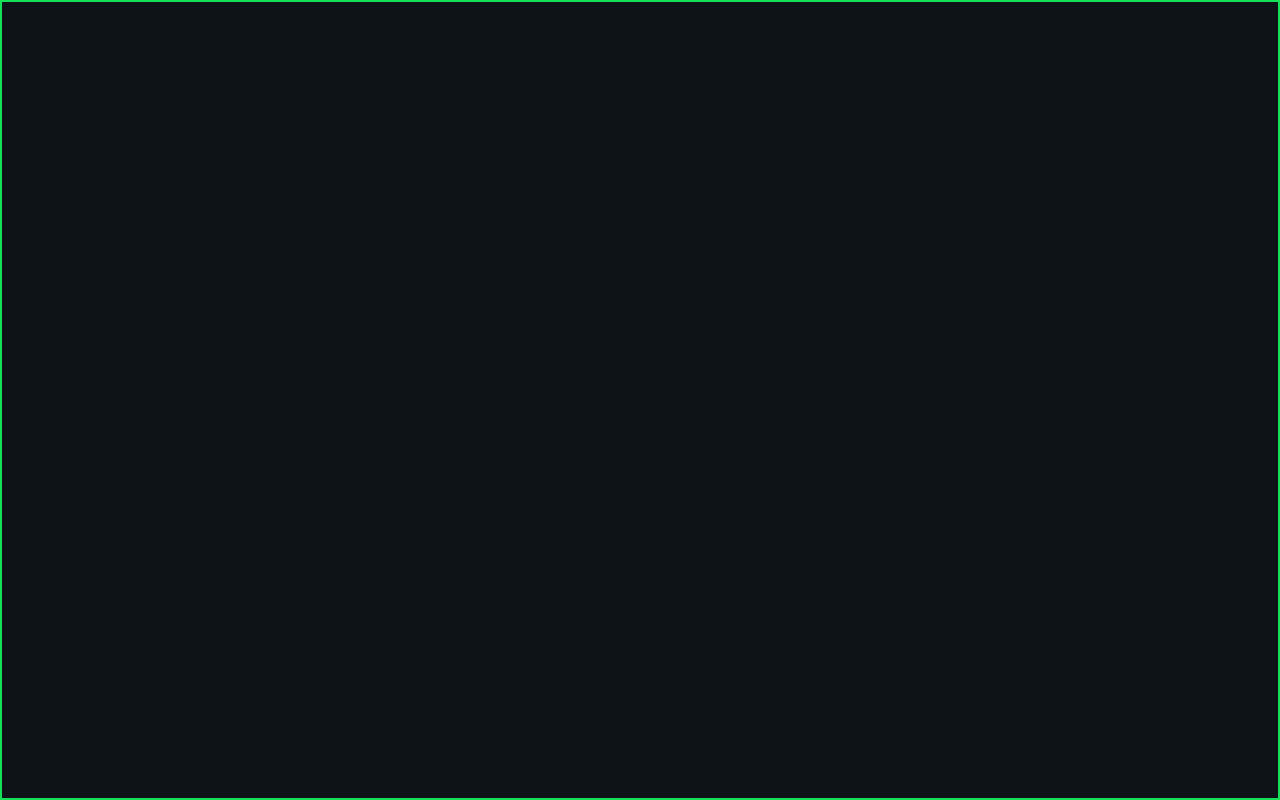
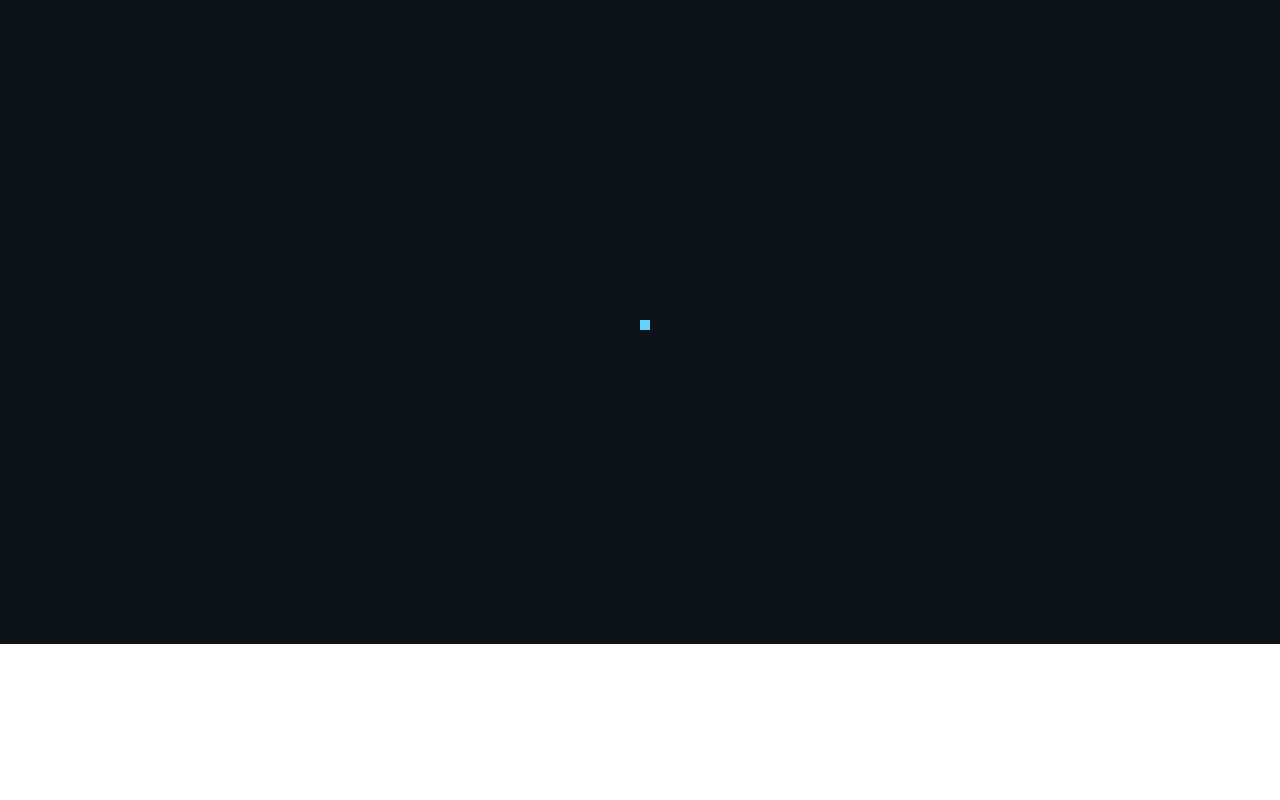
Before and after one commit to daxelb/dorgs, a website with bundled scripts: page index.html in a window 1280 px wide. Built offline with nearby package versions, Linux system fonts and the light colour scheme.

Commit message:
A lone, disabled org.

```diff
--- a/index.html
+++ b/index.html
@@ -5,9 +5,14 @@
   <meta name="viewport" content="width=device-width, initial-scale=1.0">
   <title>Schnork Life</title>
   <link rel="stylesheet" href="/styles.css">
+  <script type="text/javascript" src="https://code.jquery.com/jquery-1.7.1.min.js"></script>
 </head>
 <body>
   <!-- <h1>Schnork Life</h1> -->
-  <canvas></canvas>
+  <div id="env">
+    <canvas id="env-canvas"/>
+  </div>
+
+  <script type="module" src="index.js"></script>
 </body>
 </html>
--- /dev/null
+++ b/index.js
@@ -0,0 +1,8 @@
+'use strict';
+
+import Engine from './src/Engine.js';
+
+$('document').ready(function () {
+  let engine = new Engine();
+  engine.start(60);
+});
--- /dev/null
+++ b/src/Cell.js
@@ -0,0 +1,25 @@
+const EmptyState = Symbol('empty');
+const FoodState = Symbol('food');
+const OrgState = Symbol('org');
+
+const color_scheme = {
+  empty: '#0E1318',
+  food: '#F82380',
+  org: '#60D4FF',
+};
+
+export default class Cell {
+  constructor(state, col, row, x, y) {
+    this.owner = null;
+    this.setState(state);
+    this.col = col;
+    this.row = row;
+    this.x = x;
+    this.y = y;
+  }
+
+  setState(state) {
+    this.state = state;
+    this.color = color_scheme[state];
+  }
+}
--- /dev/null
+++ b/src/ColorScheme.js
@@ -0,0 +1,30 @@
+const color_scheme = {
+  empty: '#0E1318',
+  food: '#F82380',
+  org: '#60D4FF',
+};
+
+class ColorScheme {
+  constructor(env) {
+    this.env = env;
+  }
+
+  loadColorScheme() {
+    for (let state of [new EmptyState(), new FoodState(), new OrgState()]) {
+      state.color = color_scheme[state.name];
+    }
+    for (let cell_state in color_scheme) {
+      $('#' + cell_state + '.cell-type ').css(
+        'background-color',
+        color_scheme[cell_state]
+      );
+      $('#' + cell_state + '.cell-legend-type').css(
+        'background-color',
+        color_scheme[cell_state]
+      );
+    }
+    this.env.renderer.renderFullGrid(this.env.grid_map.grid);
+  }
+}
+
+export default ColorScheme;
--- /dev/null
+++ b/src/Engine.js
@@ -0,0 +1,92 @@
+import Environment from './Environment.js';
+// import ColorScheme from './ColorScheme.js';
+
+const min_render_speed = 60;
+
+class Engine {
+  constructor() {
+    this.fps = 60;
+    this.env = new Environment(10);
+    // this.colorscheme = new ColorScheme(this.env);
+    // this.colorscheme.loadColorScheme();
+    this.env.OriginOfLife();
+
+    this.sim_last_update = Date.now();
+    this.sim_delta_time = 0;
+
+    this.ui_last_update = Date.now();
+    this.ui_delta_time = 0;
+
+    this.actual_fps = 0;
+    this.running = false;
+  }
+
+  start(fps = 60) {
+    if (fps <= 0) {
+      fps = 1;
+    }
+    this.fps = fps;
+    this.sim_loop = setInterval(() => {
+      this.updateSimDeltaTime();
+      this.environmentUpdate();
+    }, 1000 / fps);
+    this.running = true;
+    if (this.fps >= min_render_speed) {
+      if (this.ui_loop != null) {
+        clearInterval(this.ui_loop);
+        this.ui_loop = null;
+      }
+    } else {
+      this.setUiLoop();
+    }
+  }
+
+  stop() {
+    clearInterval(this.sim_loop);
+    this.running = false;
+    this.setUiLoop();
+  }
+
+  restart(fps) {
+    clearInterval(this.sim_loop);
+    this.start(fps);
+  }
+
+  setUiLoop() {
+    if (!this.ui_loop) {
+      this.ui_loop = setInterval(() => {
+        this.updateUIDeltaTime();
+        this.necessaryUpdate();
+      }, 1000 / min_render_speed);
+    }
+  }
+
+  updateSimDeltaTime() {
+    this.sim_delta_time = Date.now() - this.sim_last_update;
+    this.sim_last_update = Date.now();
+    if (!this.ui_loop) {
+      this.ui_delta_time = this.sim_delta_time;
+    }
+  }
+
+  updateUIDeltaTime() {
+    this.ui_delta_time = Date.now() - this.ui_last_update;
+    this.ui_last_update = Date.now();
+  }
+
+  environmentUpdate() {
+    this.actual_fps = 1000 / this.sim_delta_time;
+    this.env.update(this.sim_delta_time);
+    if (this.ui_loop == null) {
+      this.necessaryUpdate();
+    }
+  }
+
+  necessaryUpdate() {
+    this.env.render();
+    // this.controlpanel.update(this.ui_delta_time);
+    // this.organism_editor.update();
+  }
+}
+
+export default Engine;
--- /dev/null
+++ b/src/Environment.js
@@ -0,0 +1,47 @@
+import Renderer from './Renderer.js';
+import GridMap from './GridMap.js';
+import Org from './Org.js';
+
+class Environment {
+  constructor(cell_size) {
+    this.renderer = new Renderer('env-canvas', 'env', cell_size);
+    this.num_rows = Math.ceil(this.renderer.height / cell_size);
+    this.num_cols = Math.ceil(this.renderer.width / cell_size);
+    this.grid_map = new GridMap(this.num_cols, this.num_rows, cell_size);
+    this.orgs = [];
+    this.total_ticks = 0;
+  }
+
+  update() {
+    this.total_ticks++;
+  }
+
+  render() {
+    this.renderer.renderCells();
+    this.renderer.renderHighlights();
+  }
+
+  renderFull() {
+    this.renderer.renderFullGrid(this.grid_map.grid);
+  }
+
+  OriginOfLife() {
+    let center = this.grid_map.getCenter();
+    let org = new Org(center[0], center[1], this);
+    this.addOrg(org);
+  }
+
+  addOrg(org) {
+    org.updateGrid();
+    this.orgs.push(org);
+  }
+
+  removeOrg(org_indeces) {
+    let start_pop = this.organisms.length;
+    for (let i of org_indeces.reverses()) {
+      this.orgs.spliace(i, 1);
+    }
+  }
+}
+
+export default Environment;
--- /dev/null
+++ b/src/GridMap.js
@@ -0,0 +1,79 @@
+import Cell from './Cell.js';
+
+class GridMap {
+  constructor(cols, rows, cell_size) {
+    this.resize(cols, rows, cell_size);
+  }
+
+  resize(cols, rows, cell_size) {
+    this.grid = [];
+    this.cols = cols;
+    this.rows = rows;
+    this.cell_size = cell_size;
+
+    for (let c = 0; c < cols; c++) {
+      let row = [];
+      for (let r = 0; r < rows; r++) {
+        row.push(new Cell('empty', c, r, c * cell_size, r * cell_size));
+      }
+      this.grid.push(row);
+    }
+  }
+
+  fillGrid(state) {
+    for (let col of this.grid) {
+      for (let cell of col) {
+        cell.setState(state);
+        cell.owner = null;
+      }
+    }
+  }
+
+  cellAt(col, row) {
+    if (!this.isValidLoc(col, row)) {
+      return null;
+    }
+    console.log(this.grid[col][row]);
+    return this.grid[col][row];
+  }
+
+  setCellState(col, row, state) {
+    if (!this.isValidLoc(col, row)) {
+      return;
+    }
+    this.grid[col][row].setState(state);
+  }
+
+  setCellOwner(col, row, owner) {
+    if (!this.isValidLoc(col, row)) {
+      return;
+    }
+    this.grid[col][row].owner = owner;
+  }
+
+  isValidLoc(col, row) {
+    return col < this.cols && row < this.rows && col >= 0 && row >= 0;
+  }
+
+  getCenter() {
+    return [Math.floor(this.cols / 2), Math.floor(this.rows / 2)];
+  }
+
+  xyToColRow(x, y) {
+    let c = Math.floor(x / this.cell_size);
+    let r = Math.floor(y / this.cell_size);
+    if (c >= this.cols) {
+      c = this.cols - 1;
+    } else if (c < 0) {
+      c = 0;
+    }
+    if (r >= this.rows) {
+      r = this.rows - 1;
+    } else if (r < 0) {
+      r = 0;
+    }
+    return [c, r];
+  }
+}
+
+export default GridMap;
--- /dev/null
+++ b/src/Org.js
@@ -0,0 +1,12 @@
+export default class Org {
+  constructor(col, row, env, parents = null) {
+    this.c = col;
+    this.r = row;
+    this.env = env;
+  }
+
+  updateGrid() {
+    this.env.grid_map.setCellState(this.c, this.r, 'org');
+    this.env.renderer.addToRender(this.env.grid_map.cellAt(this.c, this.r));
+  }
+}
--- /dev/null
+++ b/src/Renderer.js
@@ -0,0 +1,94 @@
+export default class Renderer {
+  constructor(canvas_id, container_id, cell_size) {
+    this.cell_size = cell_size;
+    this.canvas = document.getElementById(canvas_id);
+    this.ctx = this.canvas.getContext('2d');
+    this.fillWindow(container_id);
+    this.height = this.canvas.height;
+    this.width = this.canvas.width;
+    this.cells_to_render = new Set();
+    this.cells_to_highlight = new Set();
+    this.highlighted_cells = new Set();
+  }
+
+  fillWindow(container_id) {
+    this.fillShape($('#' + container_id).height(), $('#' + container_id).width());
+  }
+
+  fillShape(height, width) {
+    this.canvas.width = width;
+    this.canvas.height = height;
+    this.height = this.canvas.height;
+    this.width = this.canvas.width;
+  }
+
+  clear() {
+    this.ctx.fillStyle = 'white';
+    this.ctx.fillRect(0, 0, this.height, this.width);
+  }
+
+  renderFullGrid(grid) {
+    for (var col of grid) {
+      for (var cell of col) {
+        this.renderCell(cell);
+      }
+    }
+  }
+
+  renderCells() {
+    for (var cell of this.cells_to_render) {
+      this.renderCell(cell);
+    }
+    this.cells_to_render.clear();
+  }
+
+  renderCell(cell) {
+    this.ctx.fillStyle = cell.color;
+    this.ctx.fillRect(cell.x, cell.y, this.cell_size, this.cell_size);
+  }
+
+  addToRender(cell) {
+    if (this.highlighted_cells.has(cell)) {
+      this.cells_to_highlight.add(cell);
+    }
+    this.cells_to_render.add(cell);
+  }
+
+  renderHighlights() {
+    for (var cell of this.cells_to_highlight) {
+      this.renderCellHighlight(cell);
+      this.highlighted_cells.add(cell);
+    }
+    this.cells_to_highlight.clear();
+  }
+
+  highlightOrganism(org) {
+    for (var org_cell of org.anatomy.cells) {
+      var cell = org.getRealCell(org_cell);
+      this.cells_to_highlight.add(cell);
+    }
+  }
+
+  highlightCell(cell) {
+    this.cells_to_highlight.add(cell);
+  }
+
+  renderCellHighlight(cell, color = 'yellow') {
+    this.renderCell(cell);
+    this.ctx.fillStyle = color;
+    this.ctx.globalAlpha = 0.5;
+    this.ctx.fillRect(cell.x, cell.y, this.cell_size, this.cell_size);
+    this.ctx.globalAlpha = 1;
+    this.highlighted_cells.add(cell);
+  }
+
+  clearAllHighlights(clear_to_highlight = false) {
+    for (var cell of this.highlighted_cells) {
+      this.renderCell(cell);
+    }
+    this.highlighted_cells.clear();
+    if (clear_to_highlight) {
+      this.cells_to_highlight.clear();
+    }
+  }
+}
--- a/styles.css
+++ b/styles.css
@@ -1,22 +1,9 @@
-body {
+* {
   padding: 0;
   margin: 0;
 }
-
-h1 {
-  position: absolute;
-  margin: 0;
-  color: blue;
-  z-index: 1;
-}
-
-canvas {
-  position: absolute;
-  margin: 0;
-  padding: 0;
+#env-canvas {
   height: 100%;
   width: 100%;
   background-color: #0e1318;
-  box-sizing: border-box;
-  border: 2px solid #15de59;
 }
```
